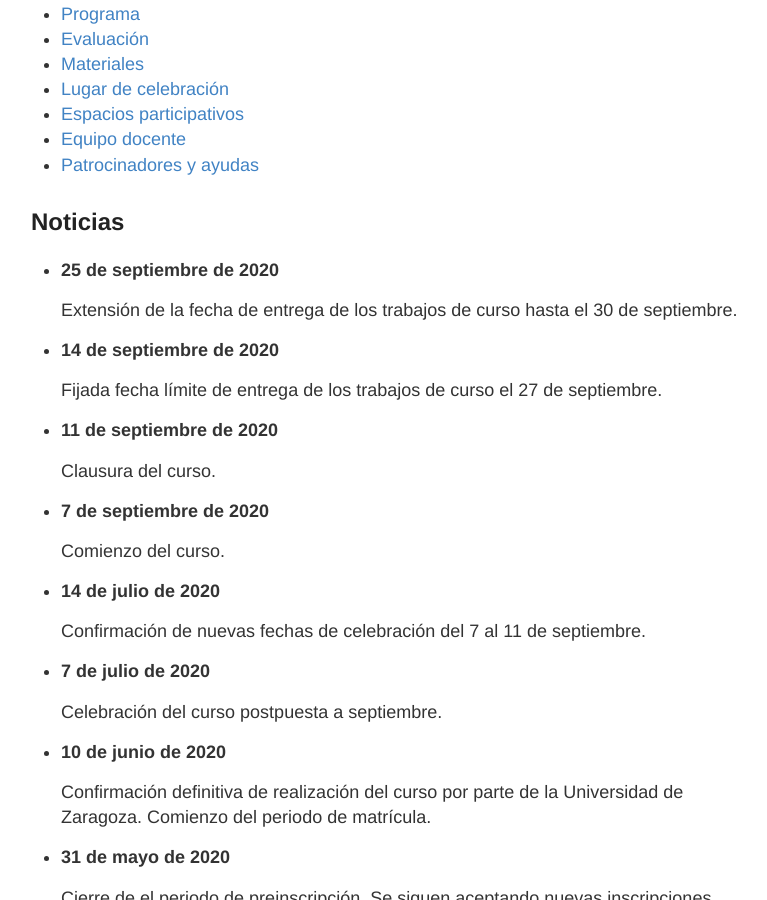
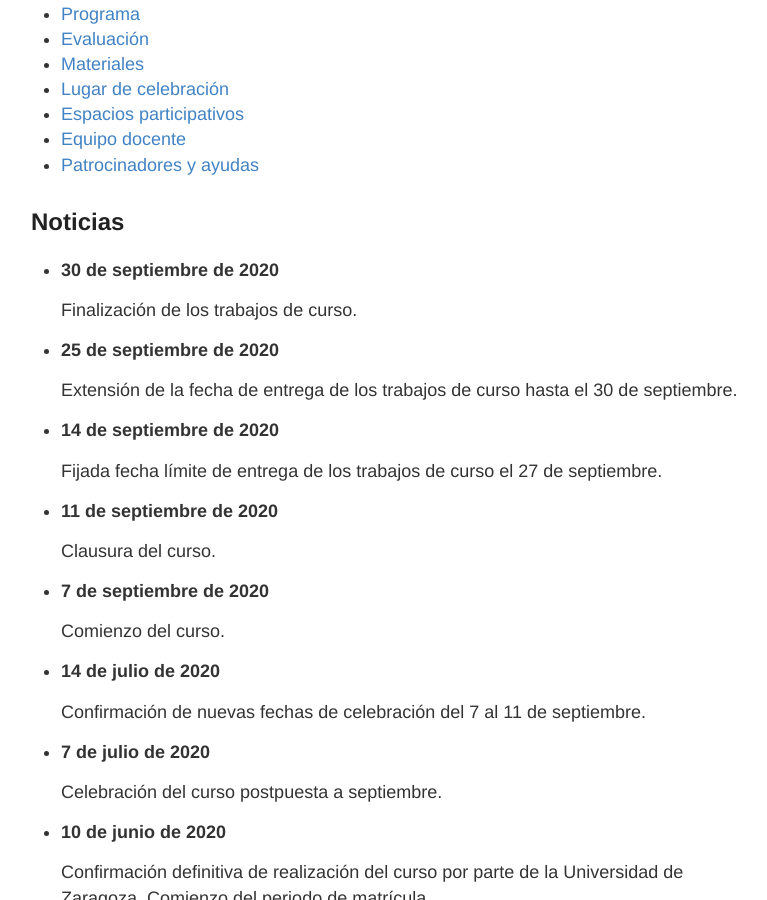
Before and after one commit to robblanco/robblanco.github.io, a Jekyll site: the page built from unizar2020.md, in a window 1280 px wide and 900 px high, scrolled down 487 px. Shown: the whole window, without its empty margins (249-1016 px from the left). Built offline with Jekyll 4.4.1, drawn with Linux system fonts in a browser that asks for light colours.

Commit message:
Project deadline

```diff
--- a/unizar2020.md
+++ b/unizar2020.md
@@ -18,6 +18,10 @@ Ante cualquier pregunta, no dudes en contactar con los directores del curso.
 {:toc}
 
 ## Noticias
+
+ * **30 de septiembre de 2020**
+
+   Finalización de los trabajos de curso.
 
  * **25 de septiembre de 2020**
 
```
